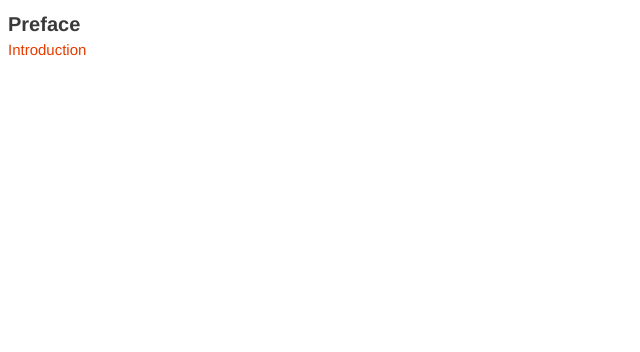
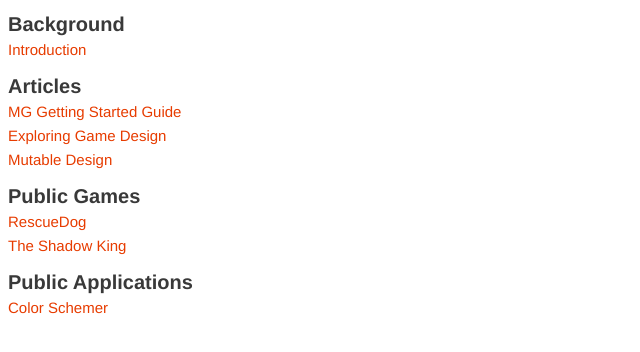
Before and after one commit to MrGrak/mrgrak.github.io, a plain HTML site: page Content/navigation.html in a window 1280 px wide. Shown: the whole page, without its empty margins (0-640 px from the left). Drawn offline with Linux system fonts and the light colour scheme.

Commit message:
updated navigation and index files

```diff
--- a/Content/navigation.html
+++ b/Content/navigation.html
@@ -2,7 +2,7 @@
 <html xmlns="http://www.w3.org/1999/xhtml">
 <head>
 	<meta charset="UTF-8">
-	<title>MonoGame Getting Started Guide</title>
+	<title></title>
 	<link rel="stylesheet"
 	type="text/css"
 	href="style.css">
@@ -14,9 +14,32 @@
 commented out articles are WIPs
 -->
 
-<p class="sectionTitle">Preface</p>
+<p class="sectionTitle">Background</p>
 <a href="Pages/Introduction.html"
 target="display">Introduction</a><br />
+
+
+<p class="sectionTitle">Articles</p>
+<a href="Pages/Introduction.html"
+target="display">MG Getting Started Guide</a><br />
+<a href="Pages/Introduction.html"
+target="display">Exploring Game Design</a><br />
+<a href="Pages/Introduction.html"
+target="display">Mutable Design</a><br />
+
+
+<p class="sectionTitle">Public Games</p>
+<a href="Pages/Introduction.html"
+target="display">RescueDog</a><br />
+<a href="Pages/Introduction.html"
+target="display">The Shadow King</a><br />
+
+
+<p class="sectionTitle">Public Applications</p>
+<a href="Pages/Introduction.html"
+target="display">Color Schemer</a><br />
+
+
 
 
 
```
Also changed, not shown: index.html (+3 -3 lines).
